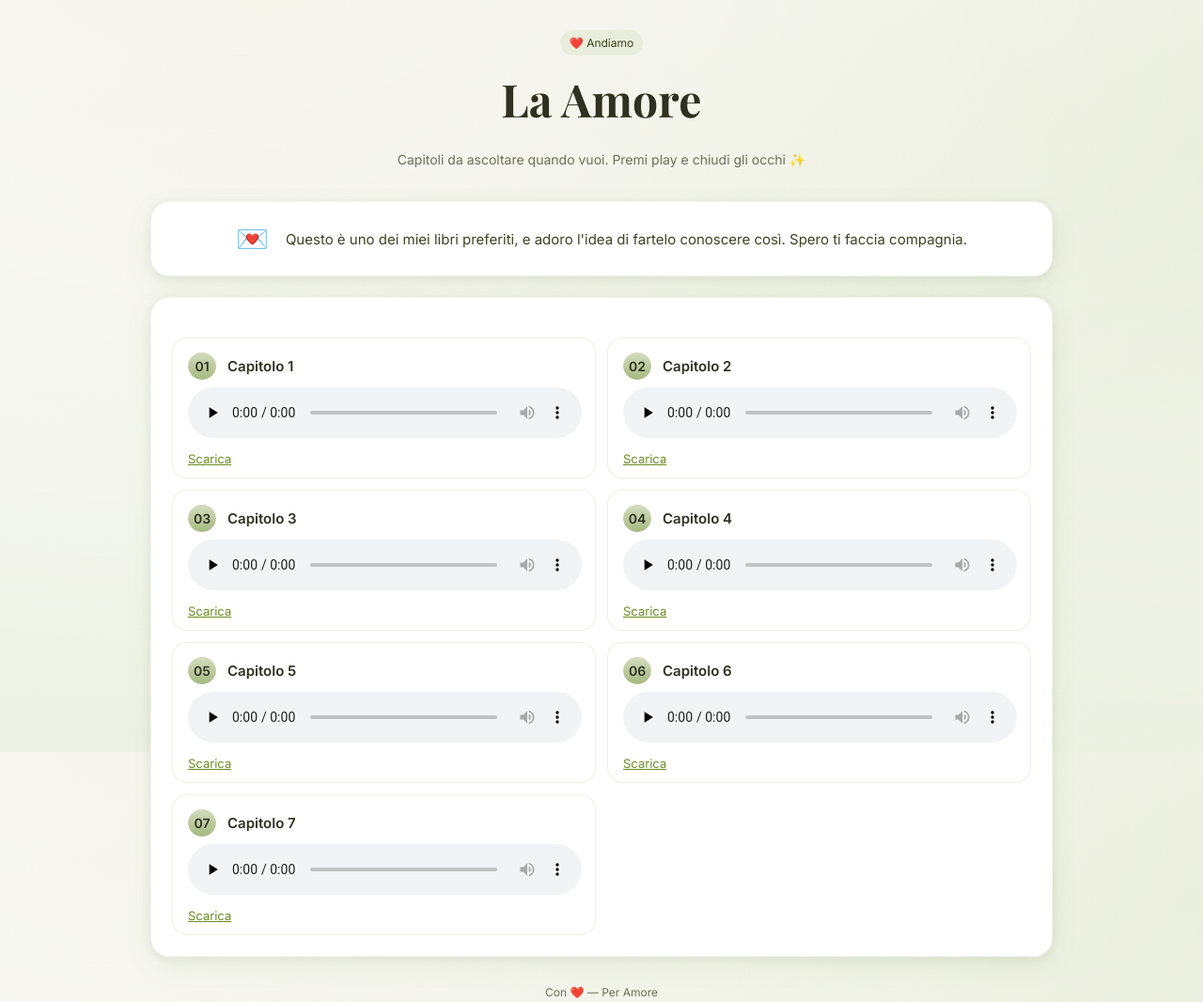
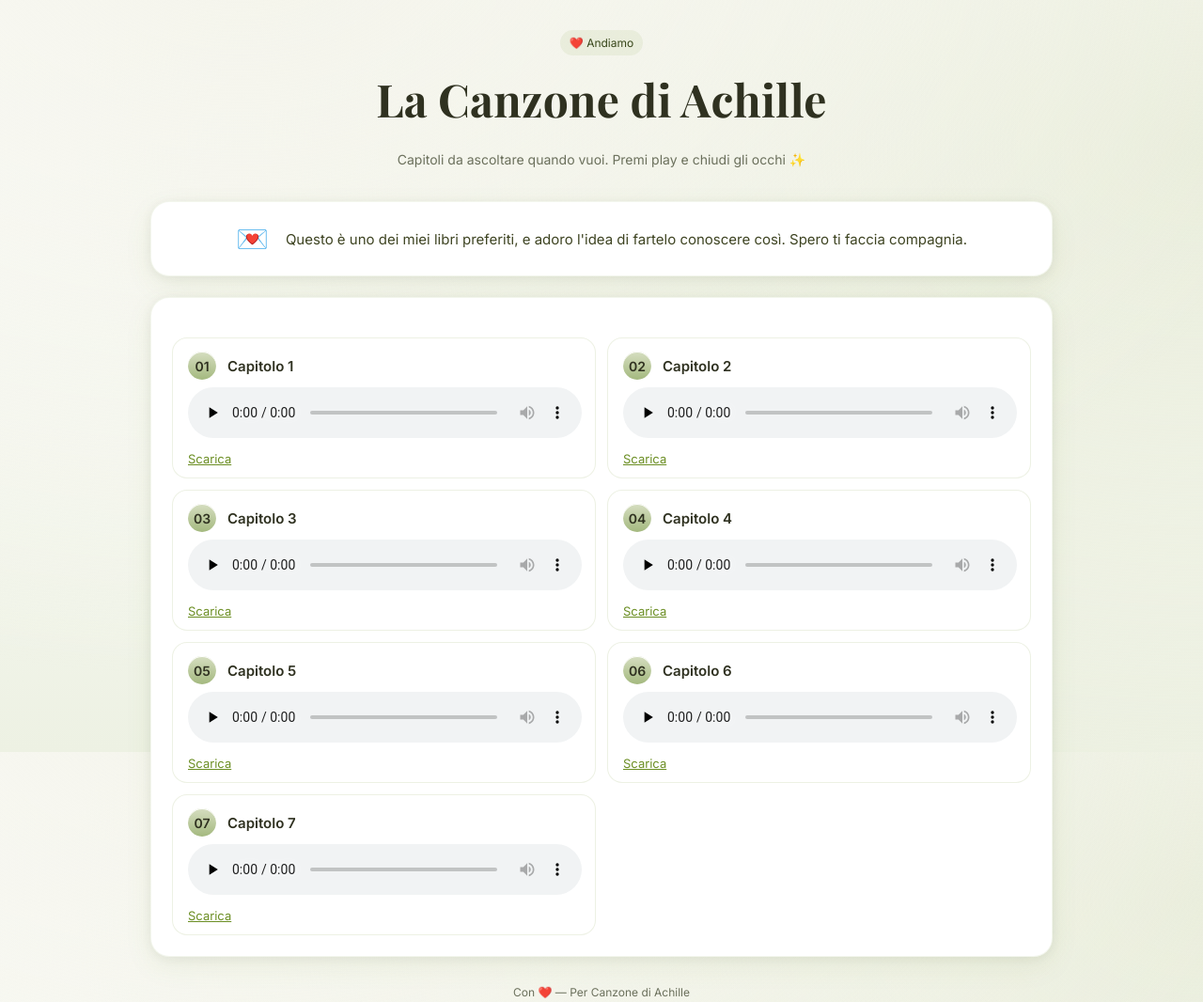
Before and after one commit to robertacardone2001-bot/andiamo, a plain HTML site: page index.html in a window 1280 px wide. Shown: the top 1066 px of the page at 94% size. Drawn offline with nearby package versions, Linux system fonts and the light colour scheme.

Commit message:
Update index.html

```diff
--- a/index.html
+++ b/index.html
@@ -108,7 +108,7 @@ code{ background:#f4f4eb; padding:2px 6px; border-radius:6px; font-family: ui-mo
 
 <script>
   // === PERSONALIZZA QUI IL NOME DELLA TUA RAGAZZA ===
-  const herName = "Amore";
+  const herName = "Canzone di Achille";
 
   // === ELENCO CAPITOLI ===
   const chapters = [
```
